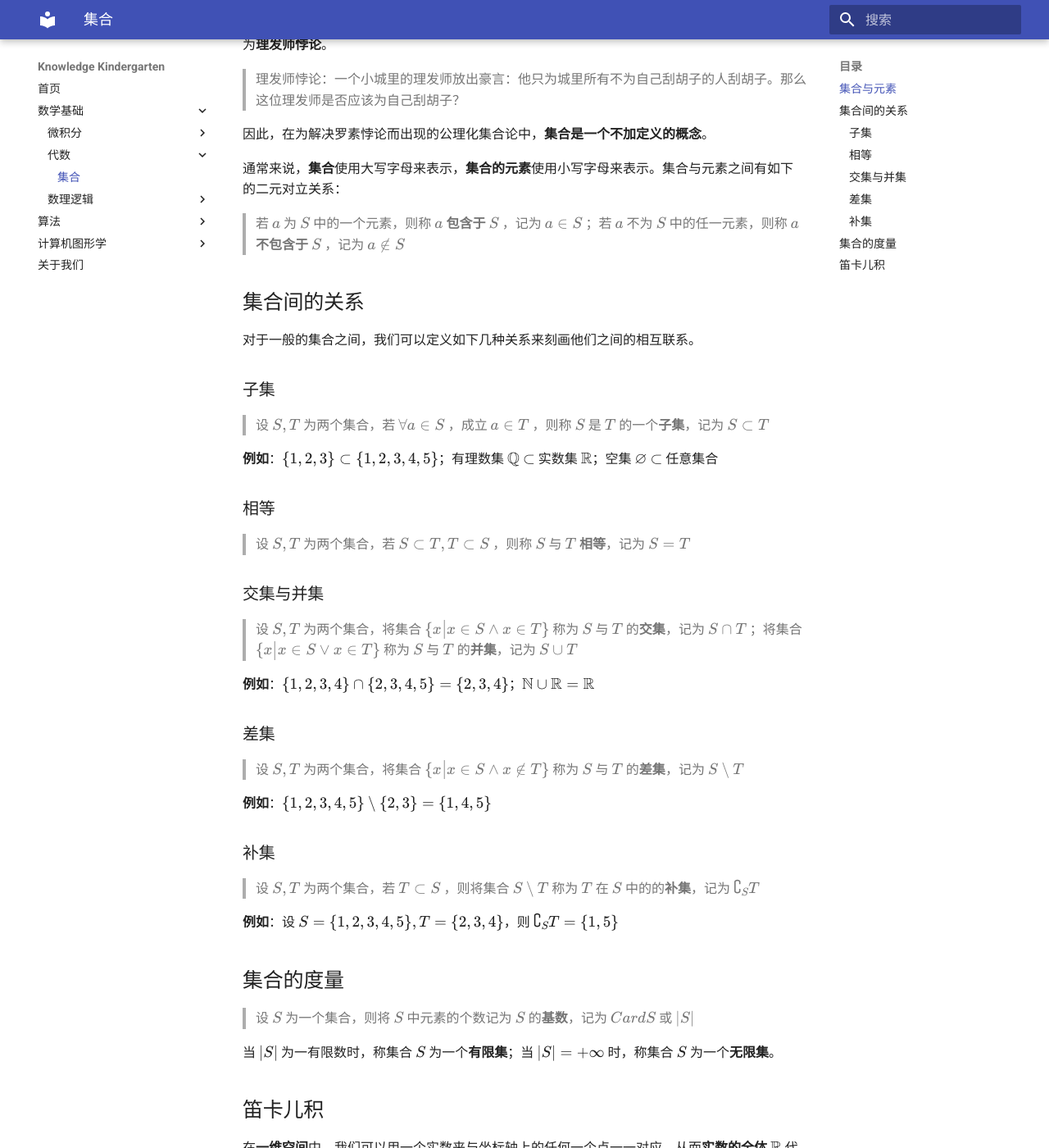
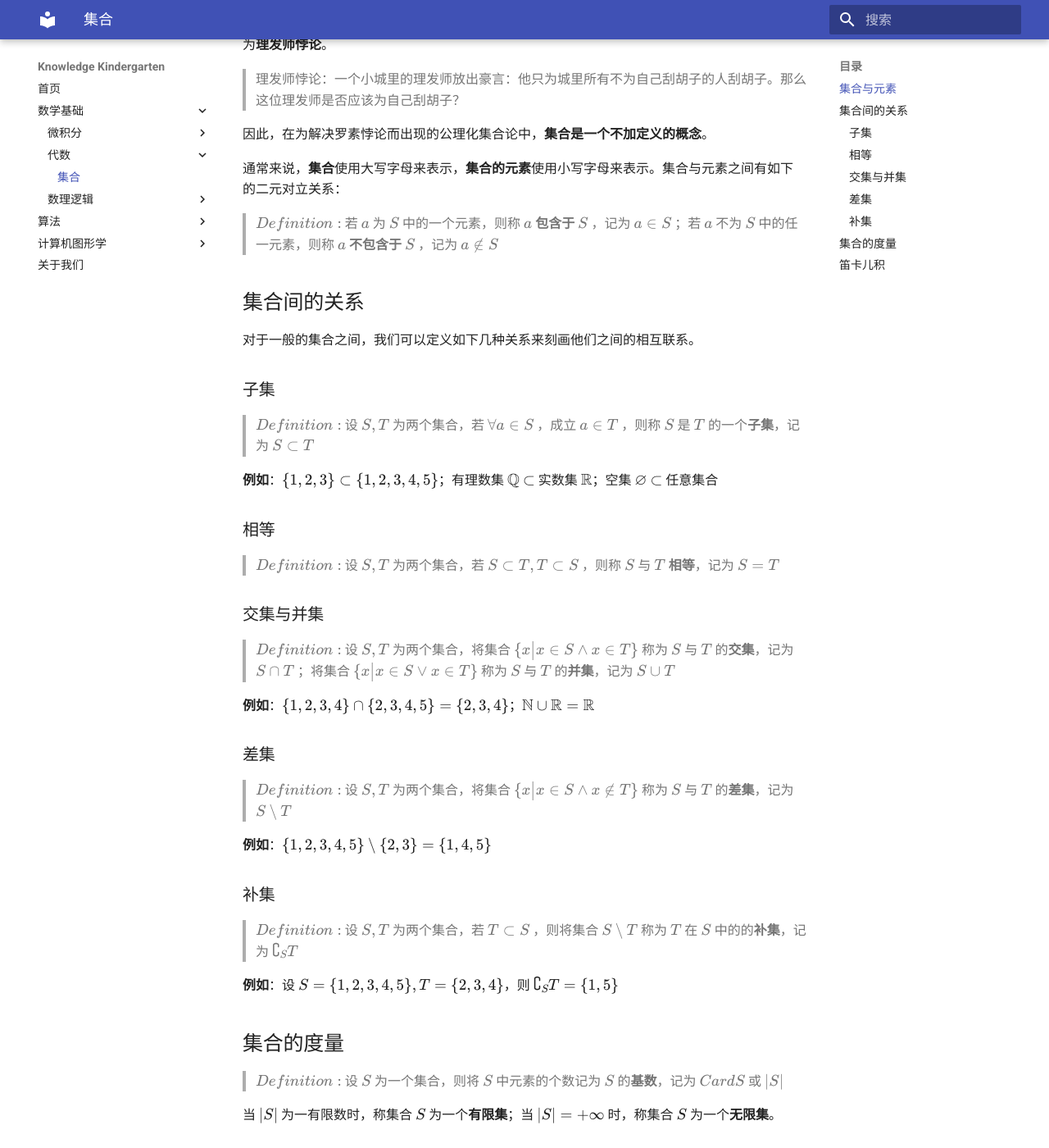
Before and after one commit to gonggongjohn/knowledge-kindergarten, an MkDocs documentation site: the page built from docs/math/algebra/set.md, in a window 1280 px wide and 1400 px high, scrolled down 625 px. Shown: the whole window at 82% size. Built offline with MkDocs 1.6.1 and Material for MkDocs 9.7.7, drawn with Linux system fonts in a browser that asks for light colours.

Commit message:
20200907

```diff
--- a/docs/math/algebra/set.md
+++ b/docs/math/algebra/set.md
@@ -23,7 +23,7 @@
 
 通常来说，**集合**使用大写字母来表示，**集合的元素**使用小写字母来表示。集合与元素之间有如下的二元对立关系：
 
-> 若 $a$ 为 $S$ 中的一个元素，则称 $a$ **包含于** $S$ ，记为 $a \in S$ ；若 $a$ 不为 $S$ 中的任一元素，则称 $a$ **不包含于** $S$ ，记为 $a \notin S$
+> $Definition:$ 若 $a$ 为 $S$ 中的一个元素，则称 $a$ **包含于** $S$ ，记为 $a \in S$ ；若 $a$ 不为 $S$ 中的任一元素，则称 $a$ **不包含于** $S$ ，记为 $a \notin S$
 
 ## 集合间的关系
 
@@ -31,35 +31,35 @@
 
 ### 子集
 
-> 设 $S,T$ 为两个集合，若 $\forall a \in S$ ，成立 $a \in T$ ，则称 $S$ 是 $T$ 的一个**子集**，记为 $S \subset T$
+> $Definition:$ 设 $S,T$ 为两个集合，若 $\forall a \in S$ ，成立 $a \in T$ ，则称 $S$ 是 $T$ 的一个**子集**，记为 $S \subset T$
 
 **例如**：$\{1,2,3\} \subset \{1,2,3,4,5\}$；有理数集 $\mathbb{Q}$ $\subset$ 实数集 $\mathbb{R}$；空集 $\varnothing$ $\subset$ 任意集合
 
 ### 相等
 
-> 设 $S,T$ 为两个集合，若 $S \subset T, T \subset S$ ，则称 $S$ 与 $T$ **相等**，记为 $S=T$
+> $Definition:$ 设 $S,T$ 为两个集合，若 $S \subset T, T \subset S$ ，则称 $S$ 与 $T$ **相等**，记为 $S=T$
 
 ### 交集与并集
 
-> 设 $S,T$ 为两个集合，将集合 $\{ x \big| x \in S \land x \in T \}$ 称为 $S$ 与 $T$ 的**交集**，记为 $S \cap T$ ；将集合 $\{ x \big| x \in S \lor x \in T \}$ 称为 $S$ 与 $T$ 的**并集**，记为 $S \cup T$
+> $Definition:$ 设 $S,T$ 为两个集合，将集合 $\{ x \big| x \in S \land x \in T \}$ 称为 $S$ 与 $T$ 的**交集**，记为 $S \cap T$ ；将集合 $\{ x \big| x \in S \lor x \in T \}$ 称为 $S$ 与 $T$ 的**并集**，记为 $S \cup T$
 
 **例如**：$\{1,2,3,4\} \cap \{2,3,4,5\} = \{2,3,4\}$；$\mathbb{N} \cup \mathbb{R} = \mathbb{R}$
 
 ### 差集
 
-> 设 $S,T$ 为两个集合，将集合 $\{ x \big| x \in S \land x \notin T \}$ 称为 $S$ 与 $T$ 的**差集**，记为 $S \setminus T$
+> $Definition:$ 设 $S,T$ 为两个集合，将集合 $\{ x \big| x \in S \land x \notin T \}$ 称为 $S$ 与 $T$ 的**差集**，记为 $S \setminus T$
 
 **例如**：$\{1,2,3,4,5\} \setminus \{2,3\} = \{1,4,5\}$
 
 ### 补集
 
-> 设 $S,T$ 为两个集合，若 $T \subset S$ ，则将集合 $S \setminus T$ 称为 $T$ 在 $S$ 中的的**补集**，记为 $\complement_S{T}$
+> $Definition:$ 设 $S,T$ 为两个集合，若 $T \subset S$ ，则将集合 $S \setminus T$ 称为 $T$ 在 $S$ 中的的**补集**，记为 $\complement_S{T}$
 
 **例如**：设 $S=\{1,2,3,4,5\}, T=\{2,3,4\}$，则 $\complement_S{T}=\{1,5\}$
 
 ## 集合的度量
 
-> 设 $S$ 为一个集合，则将 $S$ 中元素的个数记为 $S$ 的**基数**，记为 $CardS$ 或 $|S|$
+> $Definition:$ 设 $S$ 为一个集合，则将 $S$ 中元素的个数记为 $S$ 的**基数**，记为 $CardS$ 或 $|S|$
 
 当 $|S|$ 为一有限数时，称集合 $S$ 为一个**有限集**；当 $|S|=+\infty$ 时，称集合 $S$ 为一个**无限集**。
 
@@ -69,6 +69,6 @@
 
 由此得到启发，对于一般的集合，我们同样可以通过将他们进行关联来刻画更加丰富的信息，这便引出了笛卡儿积的概念。
 
-> 设 $S,T$ 为两个集合，则将集合 $\{(x,y) \big| x \in S, y \in T\}$ 称为 $S$ 与 $T$ 的**笛卡尔积** ，记为 $S \times T$ ；将 $\underbrace{X \times X \times ... \times X}_{k个}$ 简记为 $X^k$
+> $Definition:$ 设 $S,T$ 为两个集合，则将集合 $\{(x,y) \big| x \in S, y \in T\}$ 称为 $S$ 与 $T$ 的**笛卡尔积** ，记为 $S \times T$ ；将 $\underbrace{X \times X \times ... \times X}_{k个}$ 简记为 $X^k$
 
 **例如**：一个**n维欧氏空间**可表示为 $\mathbb{R}^n$
```
Also changed, not shown: docs/math/calculus/sequence-limit.md (+1 -1 lines).
